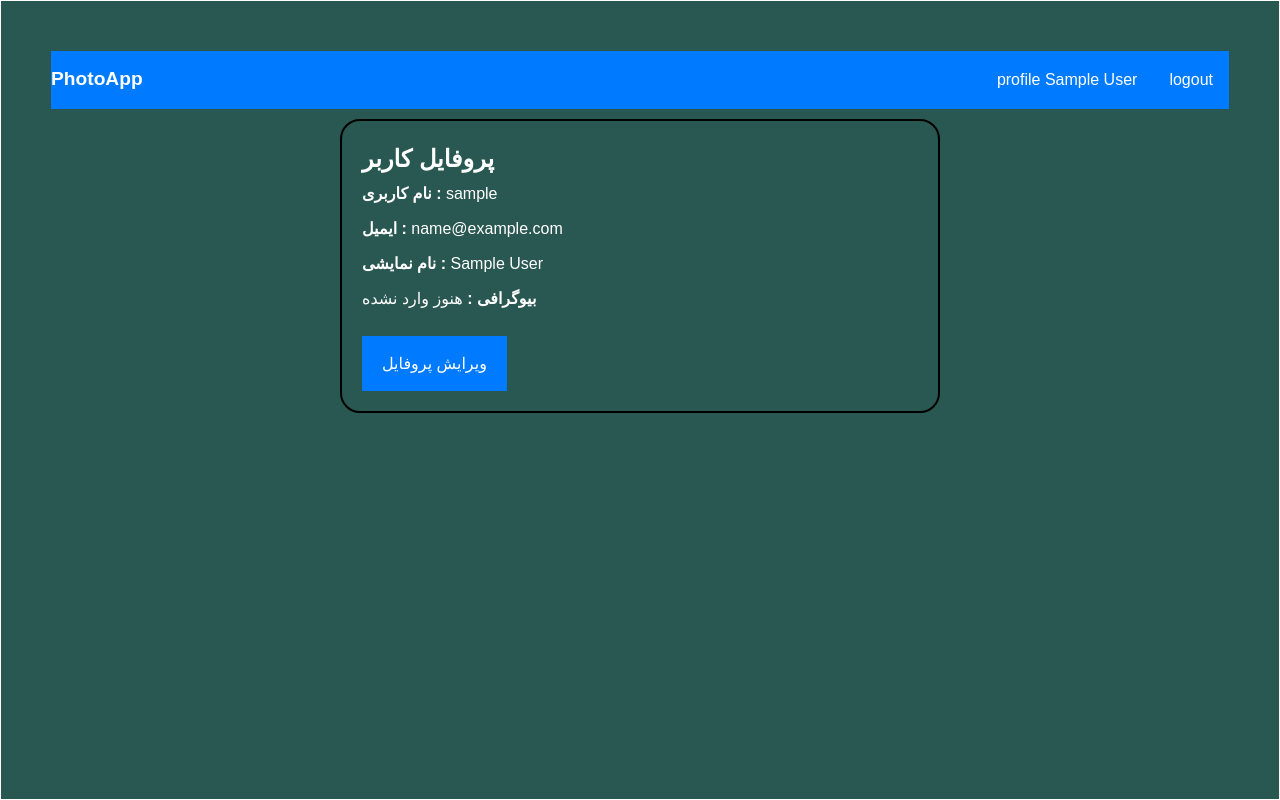
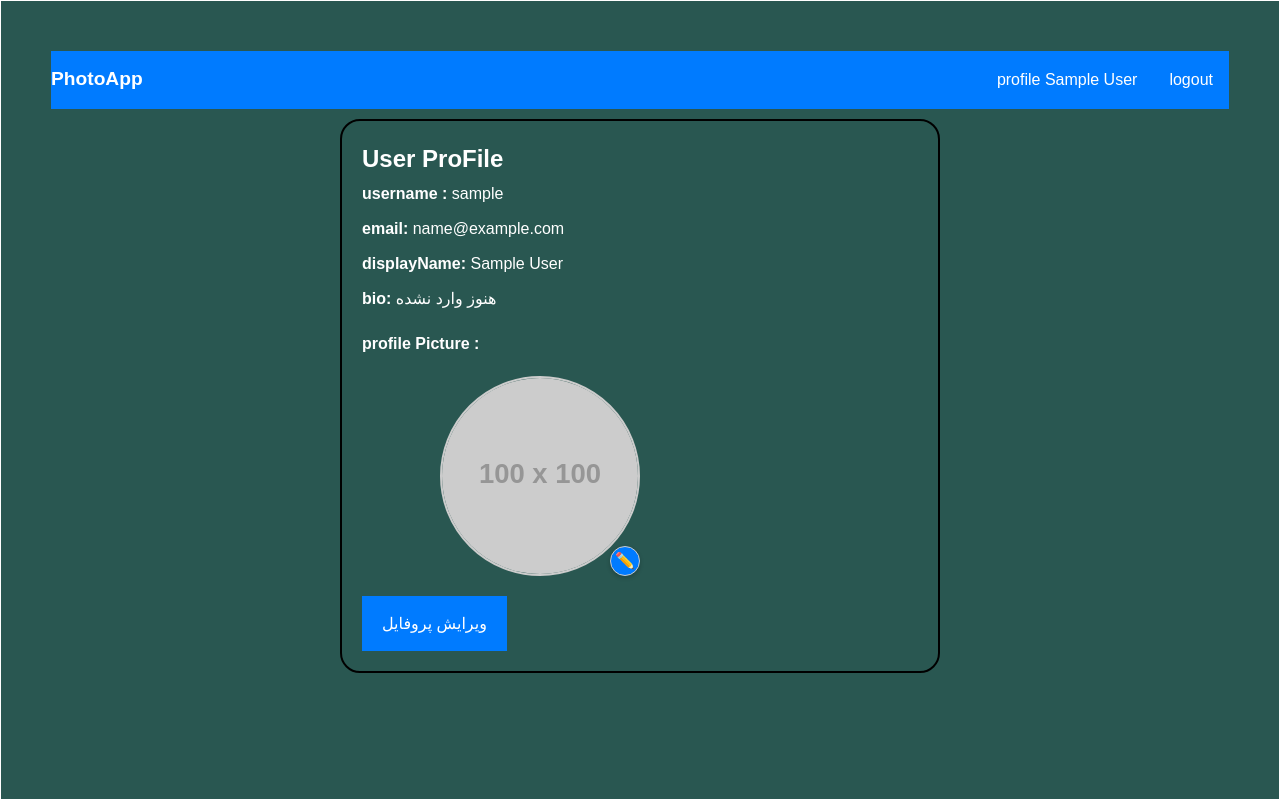
Before and after one commit to 00-shirin-00/photo-sharing-app, a React (Vite) app in the folder client/: page /profile in a window 1280 px wide. Built offline with nearby package versions, Linux system fonts and the light colour scheme; sample sign-in values are in the browser's storage.

Commit message:
add modaal for change the pic without reactCrop

```diff
--- a/client/src/pages/ProfilePage.jsx
+++ b/client/src/pages/ProfilePage.jsx
@@ -1,4 +1,4 @@
-import React, { useEffect, useState } from "react";
+import React, { useEffect, useState, useRef } from "react";
 //redux >>
 import { useDispatch, useSelector } from "react-redux";
 //selectors >>
@@ -20,7 +20,7 @@ import api from "../utils/api";
 // =============================================================
 
 const ProfilePage = () => {
-  //redux >>
+  //redux >>--------------------
   const dispatch = useDispatch();
 
   const currentUser = useSelector(selectCurrentUser);
@@ -30,6 +30,11 @@ const ProfilePage = () => {
 
   // navigate >>----------------------
   const navigate = useNavigate();
+
+  // useRef >>----------------------
+  const imgRef = useRef(null); // برای دسترسی به input فایل عکس پروفایل
+  const previewCanvasRef = useRef(null); // برای پیش نمایش عکس کراپ شده
+
   // states -----------------------------------------
   //To control the display of the edit form or profile information
   const [isEditing, setIsEditing] = useState(false); // برای کنترل نمایش فرم ویرایش
@@ -39,7 +44,15 @@ const ProfilePage = () => {
     bio: "",
     // profilePicture: '',
   });
-  // -----------------------------------------------------
+
+  // To control the display of the profile picture modal>>
+  const [showProfilePicModal, setShowProfilePicModal] = useState(false);
+  // To store the selected profile picture file>>
+  const [upimg, setUpimg] = useState(null); //before cropping
+  const [crop, setCrop] = useState({ unit: "%", width: 50, aspect: 1 / 1 }); //firs crop data
+  const [completedCrop, setCompletedCrop] = useState(null); //after cropping
+
+  // useEffect -----------------------------------------------------
   // وقتی کامپوننت لود میشه یا currentUser تغییر می کنه، formData رو با اطلاعات کاربر پر کن
   useEffect(() => {
     if (currentUser) {
@@ -55,8 +68,7 @@ const ProfilePage = () => {
     };
   }, [currentUser, dispatch]);
 
-
-
+  //conditions => ===========================================================
   // اگر در حال لود اولیه هستیم
   if (isLoading && !currentUser && !isLoggedIn) {
     return <div>در حال بارگذاری...</div>;
@@ -72,7 +84,7 @@ const ProfilePage = () => {
       </div>
     );
   }
-
+  //handling => ===========================================================
   //handle change>>------------------------------
   const handleChange = (e) => {
     setFormData({ ...formData, [e.target.name]: e.target.value });
@@ -146,6 +158,45 @@ const ProfilePage = () => {
     }
   };
 
+  //handle img upload>>------------------------------------
+  // این تابع برای باز کردن مودال آپلود عکس پروفایل استفاده میشه
+  const handleProfilePicChangeClick = () => {
+    setShowProfilePicModal(true);
+  };
+
+  // این تابع برای بستن مودال آپلود عکس پروفایل استفاده میشه
+  const handleCloseProfilePicModal = () => {
+    setShowProfilePicModal(false);
+    setUpimg(null); // reset the image
+    setCompletedCrop(null); // reset the crop
+  };
+
+  // این تابع برای انتخاب عکس پروفایل استفاده میشه
+  const onSelectFile = (e) => {
+    if (e.target.files && e.target.files.length > 0) {
+      // اگر فایلی انتخاب شده باشد
+      const reader = new FileReader(); // برای خواندن فایل
+      reader.addEventListener("load", () => {
+        setUpimg(reader.result); // فایل انتخاب شده را در state ذخیره کن
+      });
+      reader.readAsDataURL(e.target.files[0]); // فایل را به صورت Data URL بخوان
+      e.target.value = null; // برای اینکه اگر کاربر دوباره همون فایل رو انتخاب کرد، onChange دوباره اجرا بشه
+    }
+  };
+
+  // تابع برای آپلود عکس کراپ شده (بعدا تکمیل میشه)
+  const handleUploadCroppedImage = async () => {
+    if (!completedCrop || !previewCanvasRef.current) {
+      console.log("crop not completed or canvas not available");
+      return; // اگر کراپ تکمیل نشده یا کانواس وجود ندارد، هیچ کاری نکن
+    }
+
+    // اینجا منطق تبدیل canvas به Blob و ارسال به سرور رو اضافه می کنیم
+    console.log("uplosding cropped image logic will be here ...");
+    // previewCanvasRef.current.toBlob(blob => { /* ارسال blob */ }, 'image/png', 0.8);
+    handleCloseProfilePicModal(); // بستن مودال بعد از آپلود (یا تلاش برای آپلود)
+  };
+
   //////////////////////////////////////////////////////////////
   return (
     <div
@@ -159,7 +210,7 @@ const ProfilePage = () => {
         lineHeight: "35px",
       }}
     >
-      <h2>پروفایل کاربر</h2>
+      <h2>User ProFile </h2>
       {isLoading && <p>در حال به‌روزرسانی...</p>}
       {error && <p style={{ color: "red" }}>{error}</p>}
 
@@ -226,35 +277,71 @@ const ProfilePage = () => {
         // نمایش اطلاعات
         <div>
           <p>
-            <strong>نام کاربری : </strong> {currentUser.username}
+            <strong>username : </strong> {currentUser.username}
           </p>
           <p>
-            <strong>ایمیل : </strong> {currentUser.email}
+            <strong>email: </strong> {currentUser.email}
           </p>
           <p>
-            <strong>نام نمایشی : </strong>{" "}
+            <strong>displayName: </strong>
             {currentUser.displayName || "هنوز وارد نشده"}
           </p>
           <p>
-            <strong>بیوگرافی : </strong> {currentUser.bio || "هنوز وارد نشده"}
+            <strong>bio: </strong> {currentUser.bio || "هنوز وارد نشده"}
           </p>
-          {currentUser.profilePicture && (
-            <div style={{ marginTop: "10px" }}>
+          {/* div for profile pic >>--------------- */}
+          <div
+            style={{
+              marginTop: "10px",
+              position: "relative",
+              width: "50%",
+              height: "250px",
+              // border: "2px solid #ccc",
+            }}
+          >
             <p>
-                <strong>عکس پروفایل:</strong>
+              <strong>profile Picture :</strong>
             </p>
             <img
-                src={currentUser.profilePicture}
-                alt="Profile"
+              src={
+                currentUser.profilePicture || "https://via.placeholder.com/100"
+              }
+              // alt="Profile"
               style={{
-                  width: "100px",
-                  height: "100px",
+                width: "200px",
+                height: "200px",
                 borderRadius: "50%",
                 objectFit: "cover",
+                border: "2px solid #ccc",
+                position: "absolute",
+                bottom: "0",
+                right: "0",
               }}
             />
+            {/* button for change img >> */}
+            <button
+              onClick={handleProfilePicChangeClick}
+              style={{
+                position: "absolute",
+                bottom: "0",
+                right: "0",
+                padding: "5px 10px",
+                backgroundColor: "#007bff",
+                color: "white",
+                border: "1px solid #ccc",
+                borderRadius: "50%",
+                width: "30px",
+                height: "30px",
+                display: "flex",
+                alignItems: "center",
+                justifyContent: "center",
+                cursor: "pointer",
+                boxShadow: "0 2px 4px rgba(0,0,0,0.2)",
+              }}
+            >
+              ✏️
+            </button>
           </div>
-          )}
           <button
             onClick={handleEditToggle}
             style={{
@@ -268,6 +355,82 @@ const ProfilePage = () => {
           </button>
         </div>
       )}
+
+      {/* Modal for profile picture upload >> */}
+      {showProfilePicModal && (
+        // a div for modal>>
+        <div
+          style={{
+            position: "fixed",
+            top: "0",
+            left: "0",
+            width: "100%",
+            height: "100%",
+            backgroundColor: "rgba(0, 0, 0, 0.5)",
+            display: "flex",
+            justifyContent: "center",
+            alignItems: "center",
+            zIndex: 1000, // برای اطمینان از اینکه مودال بالای همه چیز نمایش داده شود
+          }}
+        >
+          {/* محتوای مودال */}
+          <div
+            style={{
+              backgroundColor: "white",
+              padding: "20px",
+              borderRadius: "10px",
+              width: "90%",
+              maxWidth: "500px",
+              position: "relative",
+            }}
+          >
+            <h3>آپلود عکس پروفایل</h3>
+            <input
+              type="file"
+              accept="image/*"
+              onChange={onSelectFile}
+              ref={imgRef}
+              style={{ marginBottom: "10px" ,border: "1px solid #ccc", padding: "5px" }}
+            />
+
+            <div
+              style={{
+                marginTop: "20px",
+                display: "flex",
+                justifyContent: "flex-end",
+                gap: "10px",
+              }}
+            >
+              <button
+                onClick={handleUploadCroppedImage}
+                style={{
+                  padding: "8px 15px",
+                  backgroundColor: "#28a745",
+                  color: "white",
+                }}
+              >
+                save
+              </button>
+            </div>
+
+            <button
+              onClick={handleCloseProfilePicModal}
+              style={{
+                position: "absolute",
+                top: "10px",
+                right: "10px",
+                padding: "5px 10px",
+                border: "2px solid #ccc",
+                color: "white",
+                borderRadius: "50%",
+                cursor: "pointer",
+              }}
+            >
+              ❌
+            </button>
+          </div>
+        </div>
+      )}
     </div>
   );
 };
```
Lines whose indentation alone changed are shown as unchanged.
